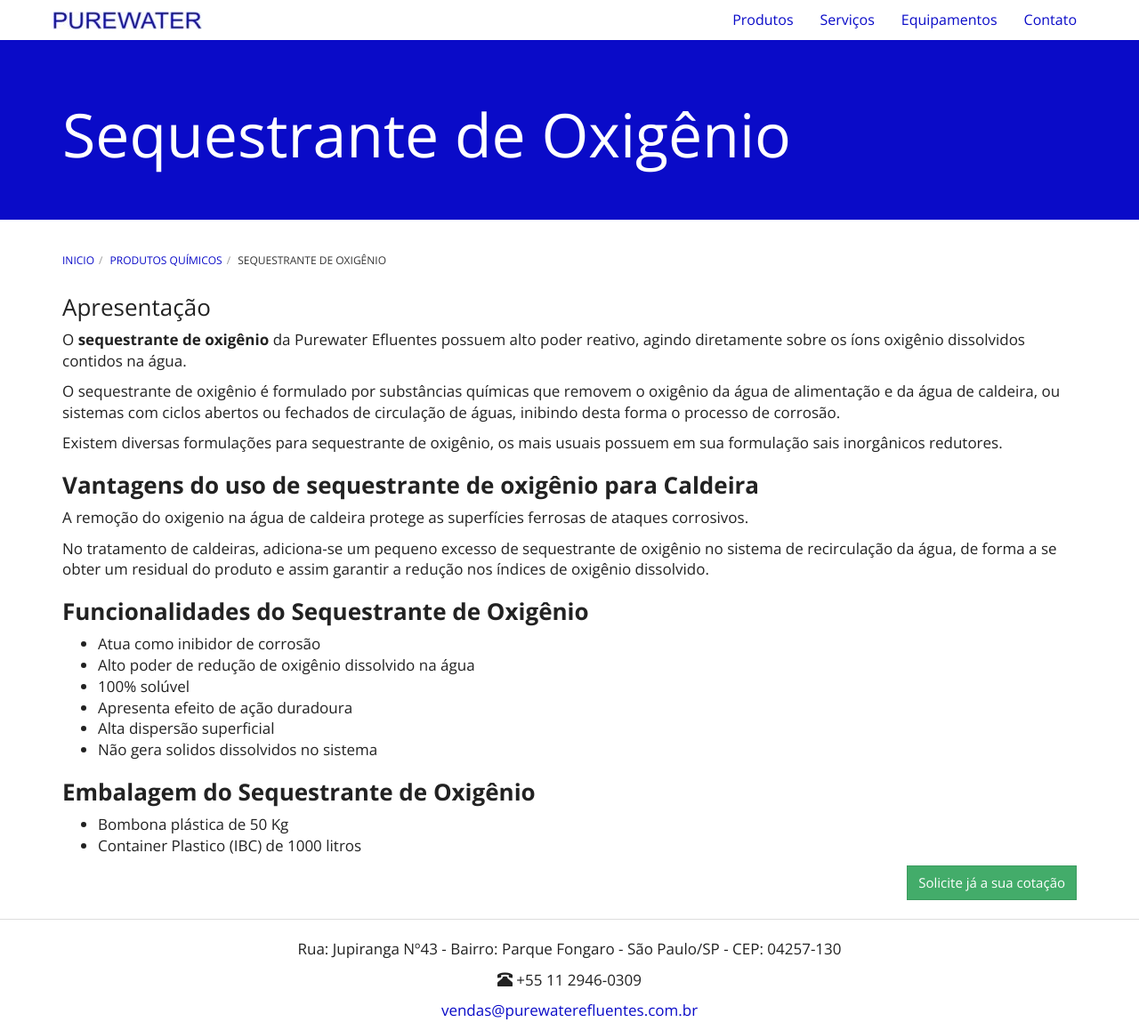
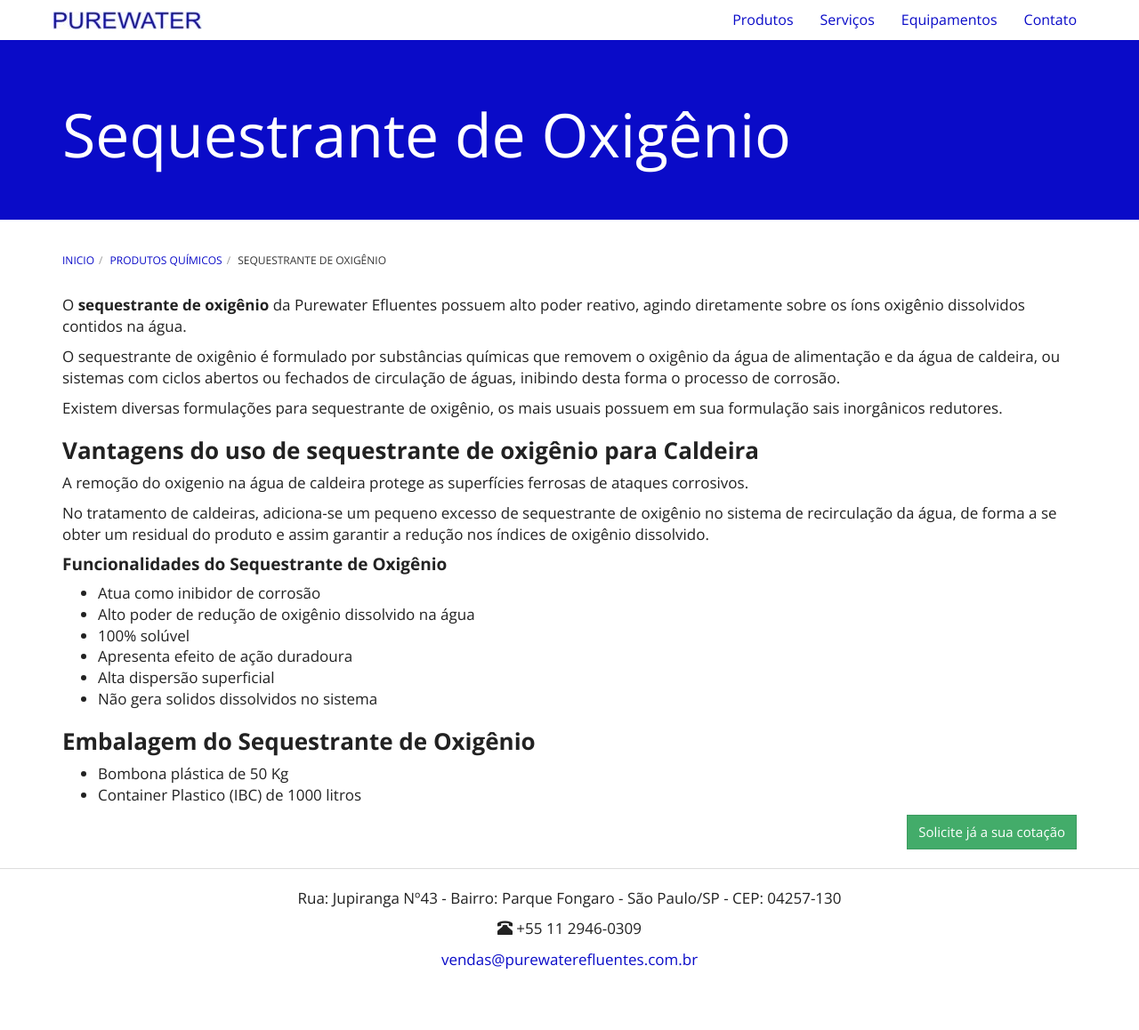
Before and after one commit to purewaterefluentes/purewaterefluentes.github.io, a Jekyll site: the page built from produtos/sequestrante-de-oxigenio.md, in a window 1280 px wide and 1158 px high. Shown: the whole window at 89% size. Built offline with Jekyll 4.4.1, drawn with Linux system fonts in a browser that asks for light colours; nearby versions of some CDN libraries; library files that are not in the unit come from our copies.

Commit message:
Update sequestrante-de-oxigenio.md

```diff
--- a/produtos/sequestrante-de-oxigenio.md
+++ b/produtos/sequestrante-de-oxigenio.md
@@ -2,8 +2,6 @@
 layout: contato
 title: Sequestrante de Oxigênio
 ---
-
-### Apresentação
 
 O **sequestrante de oxigênio** da Purewater Efluentes possuem alto poder reativo, agindo diretamente sobre os íons oxigênio dissolvidos contidos na água.
 
@@ -18,7 +16,7 @@
 No tratamento de caldeiras, adiciona-se um pequeno excesso de sequestrante de oxigênio no sistema de recirculação da água, de forma a se obter um residual do produto e assim garantir a redução nos índices de oxigênio dissolvido.
 
 
-### **Funcionalidades do Sequestrante de Oxigênio**
+#### **Funcionalidades do Sequestrante de Oxigênio**
 
 - Atua como inibidor de corrosão
 - Alto poder de redução de oxigênio dissolvido na água
```
